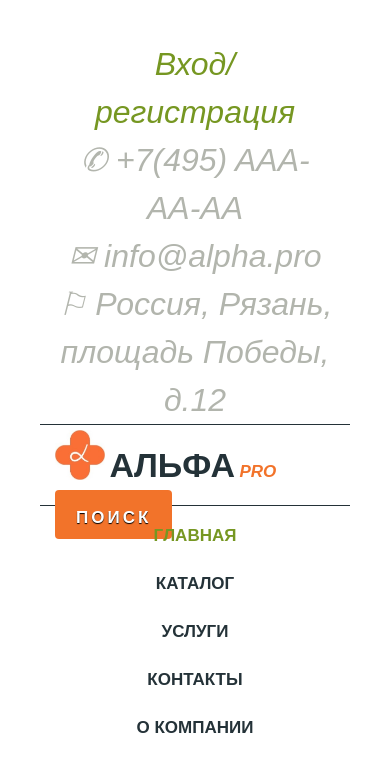
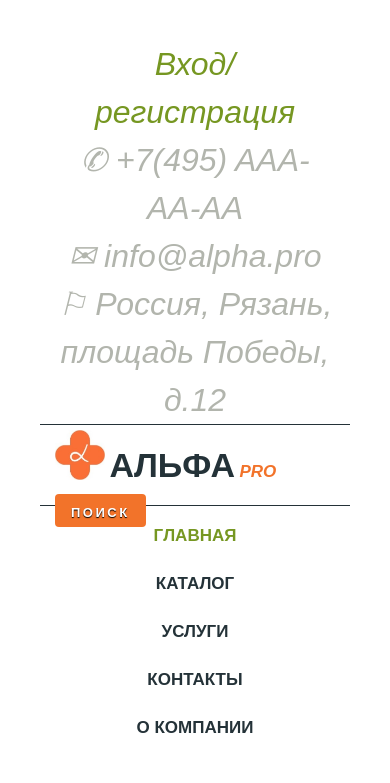
Before and after one commit to Alpha-PRO/Alpha-PRO.github.io, a plain HTML site: page index.html in a window 390 px wide. Shown: the top 783 px of the page. Drawn offline with nearby package versions, Linux system fonts and the light colour scheme; a web font is replaced by a local one.

Commit message:
Add files via upload

```diff
--- a/mobile.css
+++ b/mobile.css
@@ -118,3 +118,24 @@ footer .foot*/
     display: inline;
     text-align: center;
 }
+/* кнопка */
+.finder{
+    padding: 5px 15px;
+    text-decoration: none;
+    border-radius: 4px;
+    text-shadow: 0 1px 1px #000;
+    display: inline;/*block;*/
+    width: 240px;
+    color: #fff;
+    margin: auto;
+    background-color: #F2732A;/* #808000;*/
+    text-align:center;
+    font-variant-caps: all-petite-caps;
+    font-size: 1.2em;
+    font-weight:bold;
+    letter-spacing: 2.5px;
+
+}
+.finder:hover{
+    background-color: #F1413B;
+}
```
